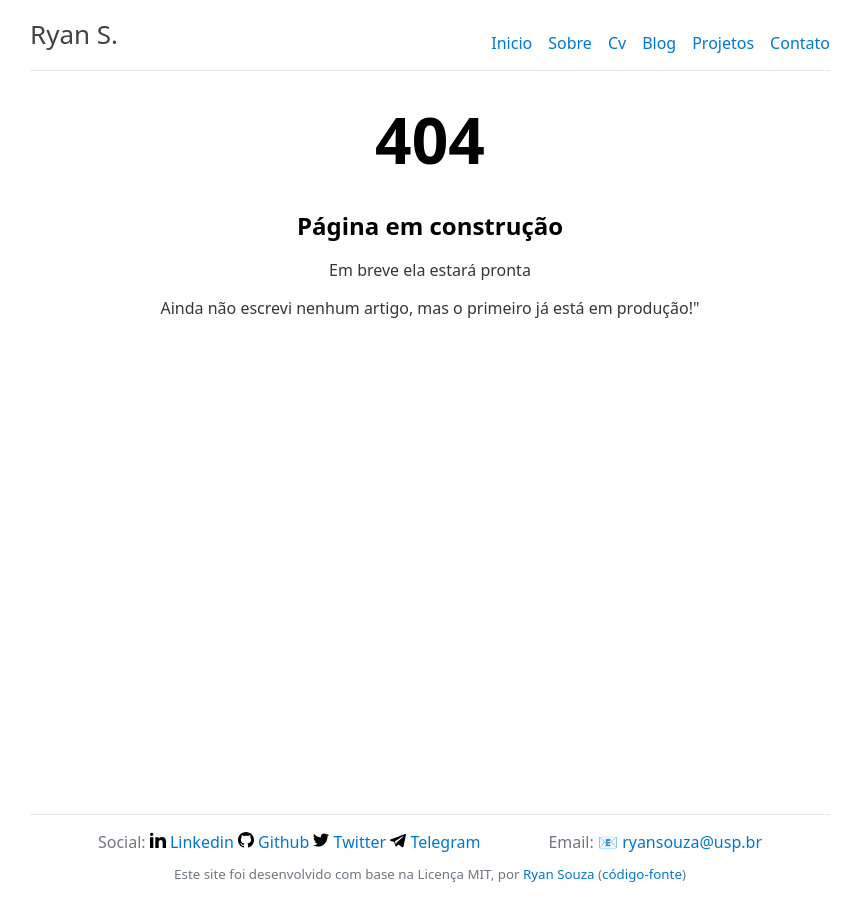
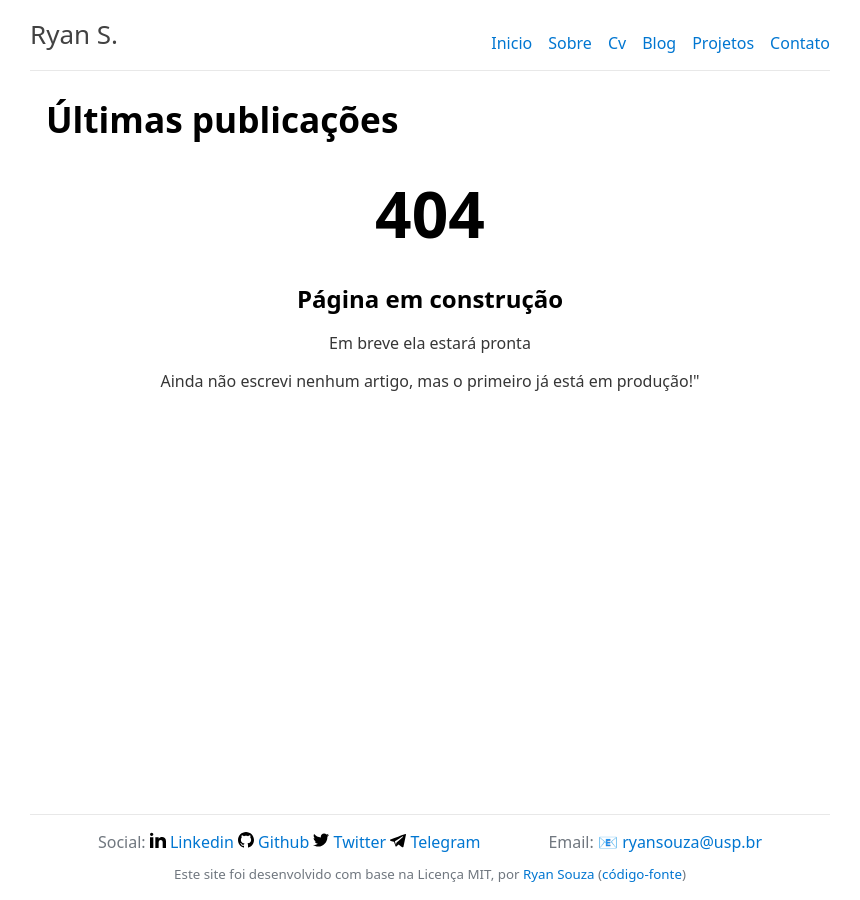
Before and after one commit to Ryrden/ryrden.dev, a Jekyll site: the page built from blog.md, in a window 1280 px wide. Shown: the whole page, without its empty margins (210-1070 px from the left). Built offline with Jekyll 4.4.1, drawn with Linux system fonts in a browser that asks for light colours.

Commit message:
feat: layout post

```diff
--- a/blog.md
+++ b/blog.md
@@ -3,10 +3,26 @@
 permalink: /blog/
 ---
 
+# Últimas publicações
+
+{% for post in site.posts %}
+  <article>
+    <header>
+      <h2><a href="{{ post.url }}">{{ post.title }}</a></h2>
+    </header>
+    <p>
+      <time datetime="{{ post.date | date_to_xmlschema }}">
+        {{ post.date | date_to_long_string: "ordinal" }}
+      </time>
+    </p>
+    <p>{{ post.summary | truncatewords: 20 }}</p>
+  </article>
+{% else %}
 <div style="text-align:center;">
-	<h1 style="font-size: 4em;">404</h1>
+ <h1 style="font-size: 4em;">404</h1>
 
-	<h2><strong>Página em construção</strong></h2>
-	<p>Em breve ela estará pronta</p>
+ <h2><strong>Página em construção</strong></h2>
+ <p>Em breve ela estará pronta</p>
     <p>Ainda não escrevi nenhum artigo, mas o primeiro já está em produção!"</p>
 </div>
+{% endfor %}
```
Also changed, not shown: _layouts/post.html (added, +20 -0 lines).
